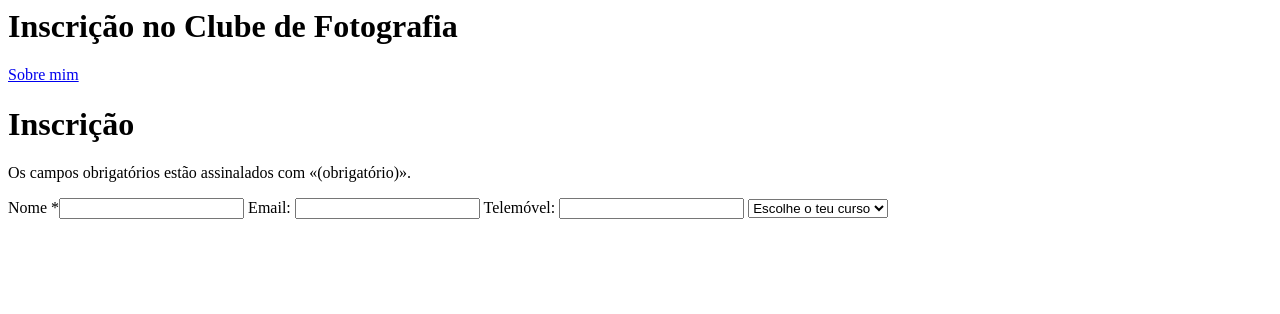
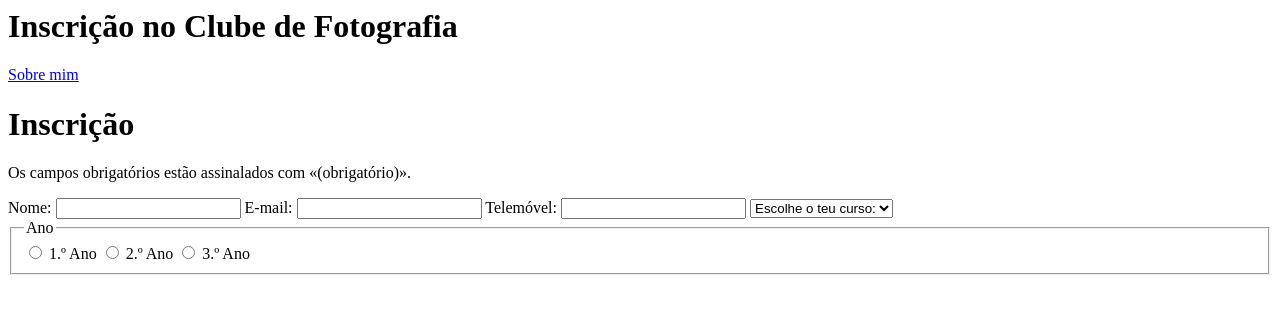
Before and after one commit to CCatanhoTPSI/projeto_1.0, a plain HTML site: page login.html in a window 1280 px wide. Drawn offline with Linux system fonts and the light colour scheme.

Commit message:
Formulário 1.0

```diff
--- a/login.html
+++ b/login.html
@@ -16,19 +16,27 @@
         <main>
 
             <form action="#" method="post">
-                <label for="nome">Nome *</label><input type="text" id="nome" name="nome" required autocomplete="name" /></label>
 
-                Email: <input type="email" name="email" required autocomplete="email" />
-
-                Telemóvel: <input type="tel" name="telemovel" autocomplete="tel" />
+                <label for="nome">Nome: </label><input type="text" id="nome" name="nome" required autocomplete="name" /></label>
+                <label for="email">E-mail: </label><input type="email" id="email" name="email" required autocomplete="email" /></label>
+                <label for="telemovel">Telemóvel: </label><input type="tel" id="telemovel" name="telemovel" autocomplete="tel" /></label>
 
                 <select id="course" name="course" required>
-                        <option value="">Escolhe o teu curso</option>
-                        <option value="curso1">Curso 1</option>
+                        <option value="">Escolhe o teu curso:</option>
+                        <option value="curso1 ">Curso 1</option>
                         <option value="curso2">Curso 2</option>
                         <option value="curso3">Curso 3</option>
                 </select>
 
+                 <fieldset>
+                    <legend>Ano</legend>
+                    <input type="radio" id="primeiro" name="ano" value="primeiro" required />
+                    <label for="primeiro">1.º Ano</label>
+                    <input type="radio" id="segundo" name="ano" value="segundo" />
+                    <label for="segundo">2.º Ano</label>
+                    <input type="radio" id="terceiro" name="ano" value="terceiro" />
+                    <label for="terceiro">3.º Ano</label>
+                </fieldset>
 
 
             <!-- TODO 7: Ano. Um fieldset com legend «Ano» e 3 botões de rádio
```
